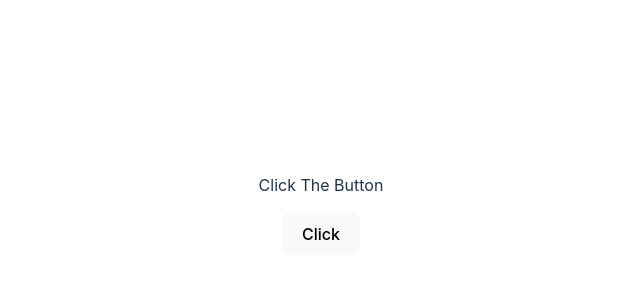
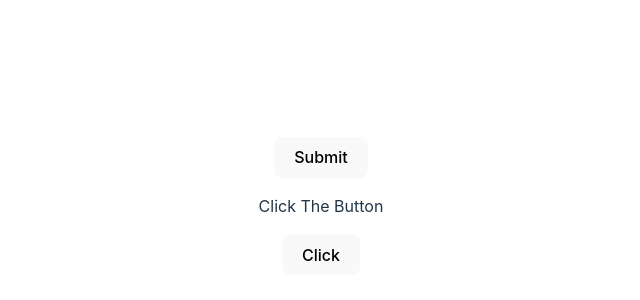
Before and after one commit to amler/first-react-app, a React (Vite) app: page / in a window 1280 px wide. Shown: the part 194-494 px from the top of the page, without its empty margins (319-959 px from the left). Built offline with nearby package versions, Linux system fonts and the light colour scheme.

Commit message:
Added example of how you can access the event object just like any other event handler

```diff
--- a/src/App.jsx
+++ b/src/App.jsx
@@ -9,6 +9,7 @@
 // import ShoppingList from './ShoppingList';
 // import PropertyList from './PropertyList';
 import Clicker from './Clicker';
+import Form from './Form';
 
 // const data = [
 //   {name: 'eggs', quantity: 12, completed: false },
@@ -29,6 +30,7 @@
 function App() {
   return (
     <div>
+      <Form />
       <Clicker />
       {/* <PropertyList properties={properties} /> */}
       {/* <ShoppingList items={data}/> */}
--- /dev/null
+++ b/src/Form.jsx
@@ -0,0 +1,11 @@
+function handleFormSubmit(e) {
+    e.preventDefault();
+}
+
+export default function Form() {
+    return (
+        <form onSubmit={handleFormSubmit}>
+            <button>Submit</button>
+        </form>
+    );
+}
```
